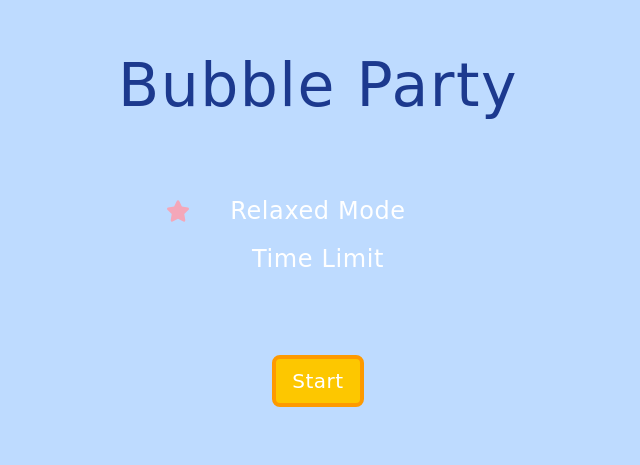
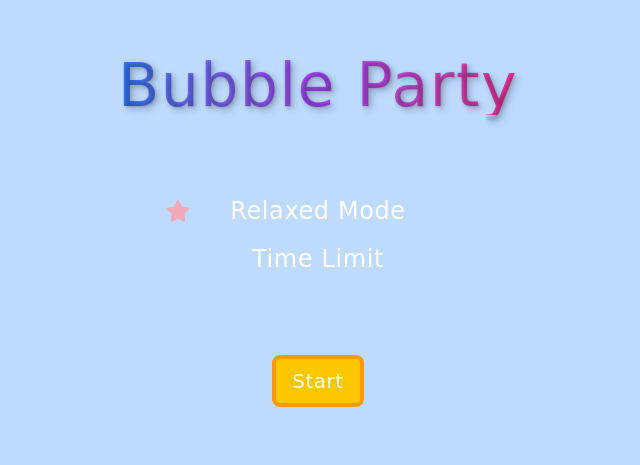
Before and after one commit to aneldanza/bubble-party-2.0, a website built with Vite: page index.html in a window 1280 px wide. Shown: the part 117-582 px from the top of the page, without its empty margins (322-962 px from the left). Built offline with nearby package versions, Linux system fonts and the light colour scheme; some packages are replaced by stand-ins of ours; no server answers; the database is empty; a web font is replaced by a local one.

Commit message:
add shadow and gradient color to logo text

```diff
--- a/index.html
+++ b/index.html
@@ -22,7 +22,9 @@
         id="navbar"
         class="h-20 lg:h-24 grid grid-cols-2 md:grid-cols-3 items-center py-4"
       >
-        <div class="logo">Bubble Party</div>
+        <div class="logo hidden md:block md:text-2xl lg:text-4xl">
+          Bubble Party
+        </div>
         <div class="btn action-btn md:place-self-center text-2xl" id="score">
           <span>Score:</span>
           <span class="score-value">0</span>
@@ -95,7 +97,7 @@
           class="flex flex-col items-center justify-center bg-blue-200 text-pink-300 gap-20 p-4 h-full"
         >
           <div
-            class="font-logo text-5xl md:text-6xl text-blue-900 tracking-wide flex shrink justify-center"
+            class="logo text-5xl md:text-6xl tracking-wide flex shrink justify-center"
           >
             Bubble Party
           </div>
--- a/src/style.css
+++ b/src/style.css
@@ -6,7 +6,15 @@
 
 @layer components {
   .logo {
-    @apply hidden md:block md:text-2xl lg:text-4xl font-logo text-blue-900;
+    @apply font-logo text-blue-900;
+    @apply bg-gradient-to-r from-blue-500 via-purple-500 to-pink-500;
+    @apply text-transparent bg-clip-text;
+    @apply transition-transform duration-300 ease-in-out;
+    @apply hover:scale-110;
+
+    /* Add 3D effect with text shadows */
+    text-shadow: 1px 1px 2px rgba(0, 0, 0, 0.1), 2px 2px 4px rgba(0, 0, 0, 0.1),
+      3px 3px 6px rgba(0, 0, 0, 0.1), 4px 4px 8px rgba(0, 0, 0, 0.1);
   }
 
   .icon {
```
